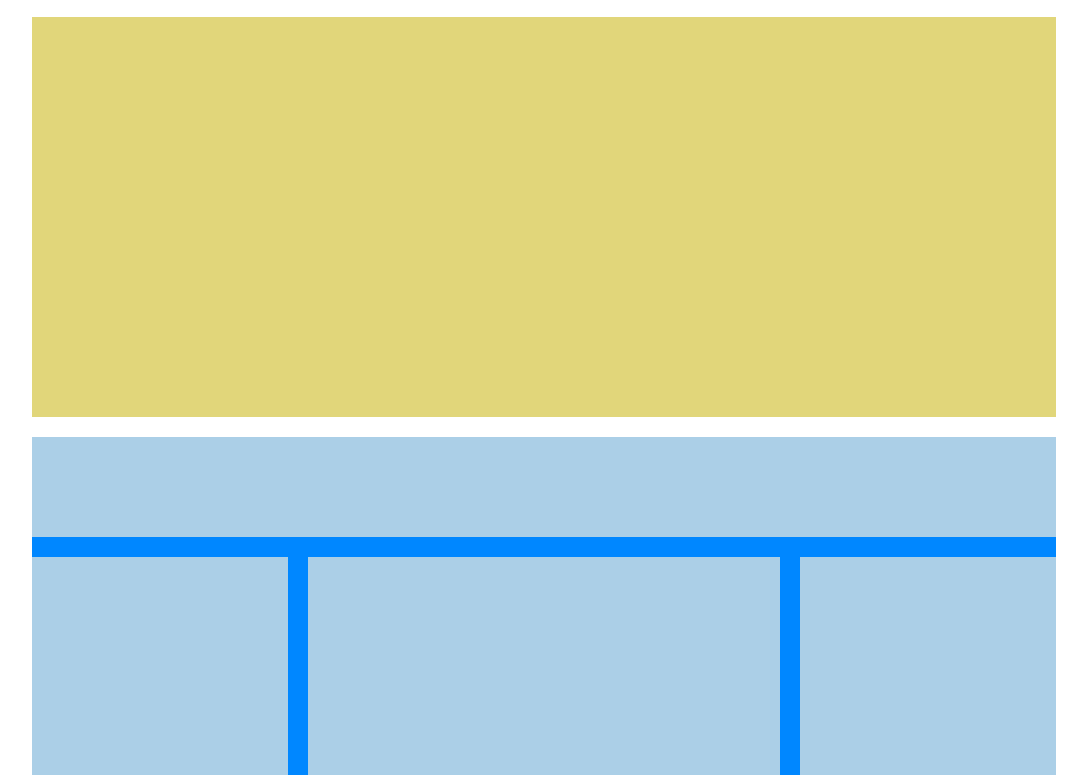
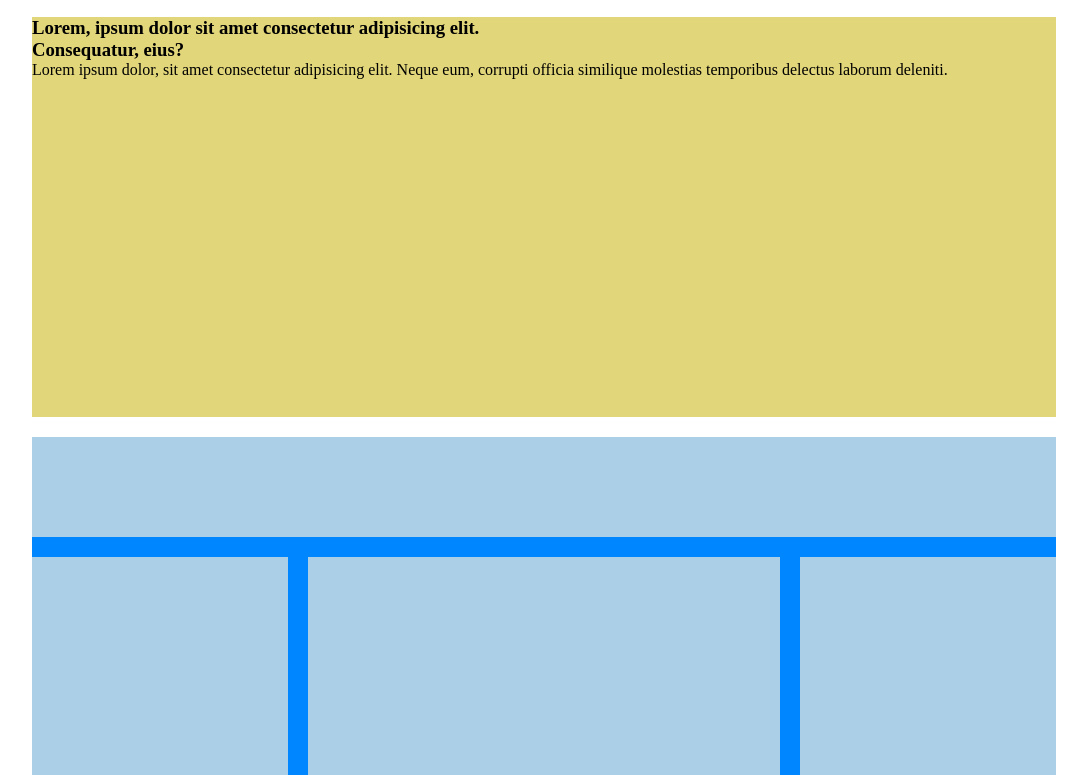
Before and after one commit to La-wii/htmlcss-wp, a plain HTML site: page index.html in a window 1280 px wide. Shown: the part 121-896 px from the top of the page, without its empty margins (96-1183 px from the left). Drawn offline with Linux system fonts and the light colour scheme.

Commit message:
add jumbotron h3 + p

```diff
--- a/index.html
+++ b/index.html
@@ -31,6 +31,15 @@
 
             <!-- inizio jumbotron -->
             <div class="jumbotron">
+
+                <!-- <img src="img/banner.jpg" alt="immagine pace interiore" class="jumbotron-banner"> -->
+                <h3>
+                    Lorem, ipsum dolor sit amet consectetur adipisicing elit.
+                    <br>
+                    Consequatur, eius?
+                </h3>
+
+                <p>Lorem ipsum dolor, sit amet consectetur adipisicing elit. Neque eum, corrupti officia similique molestias temporibus delectus laborum deleniti.</p>
 
             </div>
             <!-- fine jumbotron -->
```
